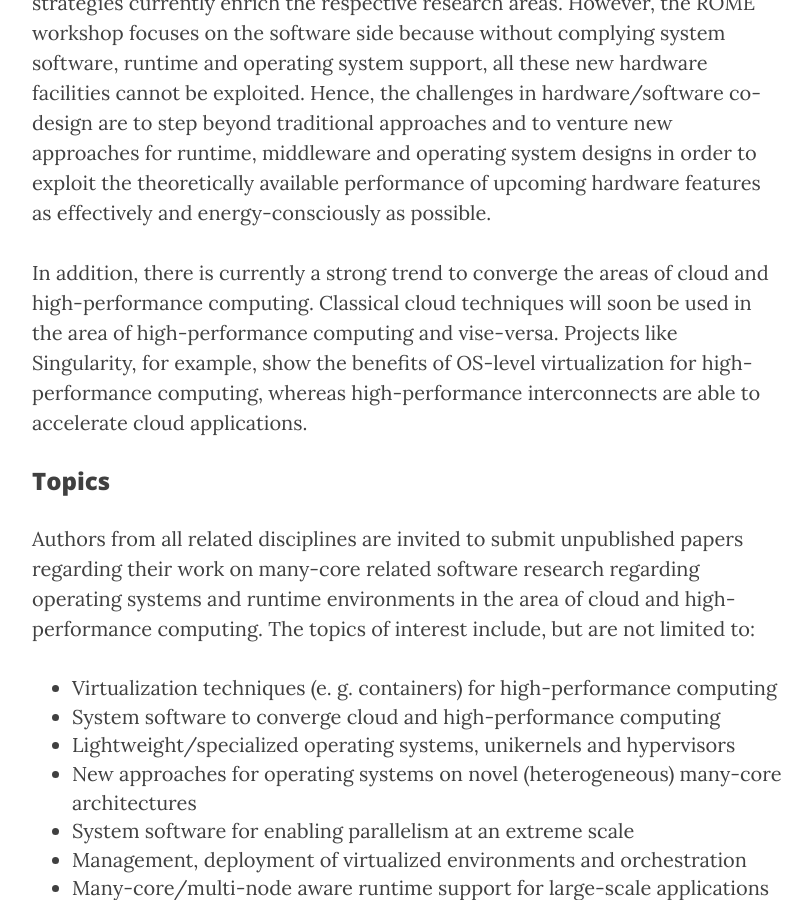
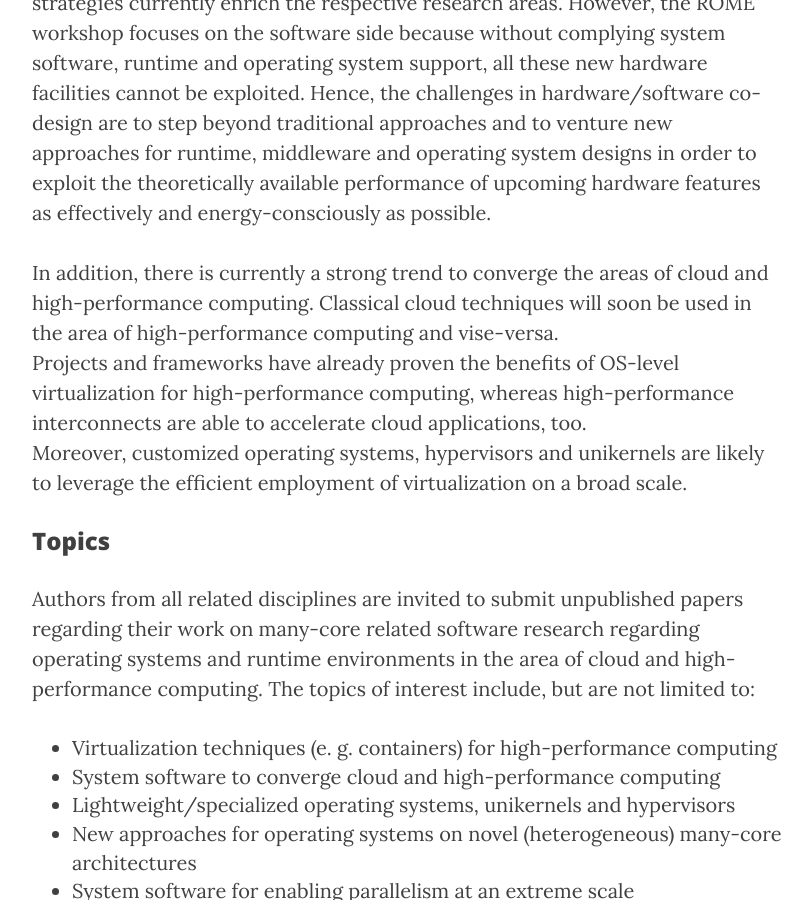
Before and after one commit to WROME/wrome.github.io, a Jekyll site: the page built from vancouver2018.md, in a window 1280 px wide and 900 px high, scrolled down 1085 px. Shown: the whole window, without its empty margins (233-1045 px from the left). Built offline with Jekyll 4.4.1, drawn with Linux system fonts in a browser that asks for light colours; nearby versions of some CDN libraries.

Commit message:
Add a last sentence about kernels/hypervisors/unikernels to the intoduction.

```diff
--- a/vancouver2018.md
+++ b/vancouver2018.md
@@ -15,7 +15,9 @@ header-img: "img/vancouver.jpg"
 
 Since the beginning of the multicore era, parallel processing has become prevalent across the board. However, in order to continue a performance increase, a further evolutionary step is currently ongoing by moving away from common multicores towards innovative heterogeneous many-core architectures with deep memory hierarchies on a large scale. Such systems, equipped with a significantly higher number of cores per chip than multicores, pose challenges in both hardware and software design. On the hardware side, complex on-chip networks, scratchpads, hybrid memory cubes, non-volatile memory and stacked memory, as well as deep cache-hierarchies and novel cache-coherence strategies currently enrich the respective research areas. However, the ROME workshop focuses on the software side because without complying system software, runtime and operating system support, all these new hardware facilities cannot be exploited. Hence, the challenges in hardware/software co-design are to step beyond traditional approaches and to venture new approaches for runtime, middleware and operating system designs in order to exploit the theoretically available performance of upcoming hardware features as effectively and energy-consciously as possible.
 
-In addition, there is currently a strong trend to converge the areas of cloud and high-performance computing. Classical cloud techniques will soon be used in the area of high-performance computing and vise-versa. Projects like Singularity, for example, show the benefits of OS-level virtualization for high-performance computing, whereas high-performance interconnects are able to accelerate cloud applications.
+In addition, there is currently a strong trend to converge the areas of cloud and high-performance computing. Classical cloud techniques will soon be used in the area of high-performance computing and vise-versa.
+Projects and frameworks have already proven the benefits of OS-level virtualization for high-performance computing, whereas high-performance interconnects are able to accelerate cloud applications, too.
+Moreover, customized operating systems, hypervisors and unikernels are likely to leverage the efficient employment of virtualization on a broad scale.
 
 ### Topics
 
```
